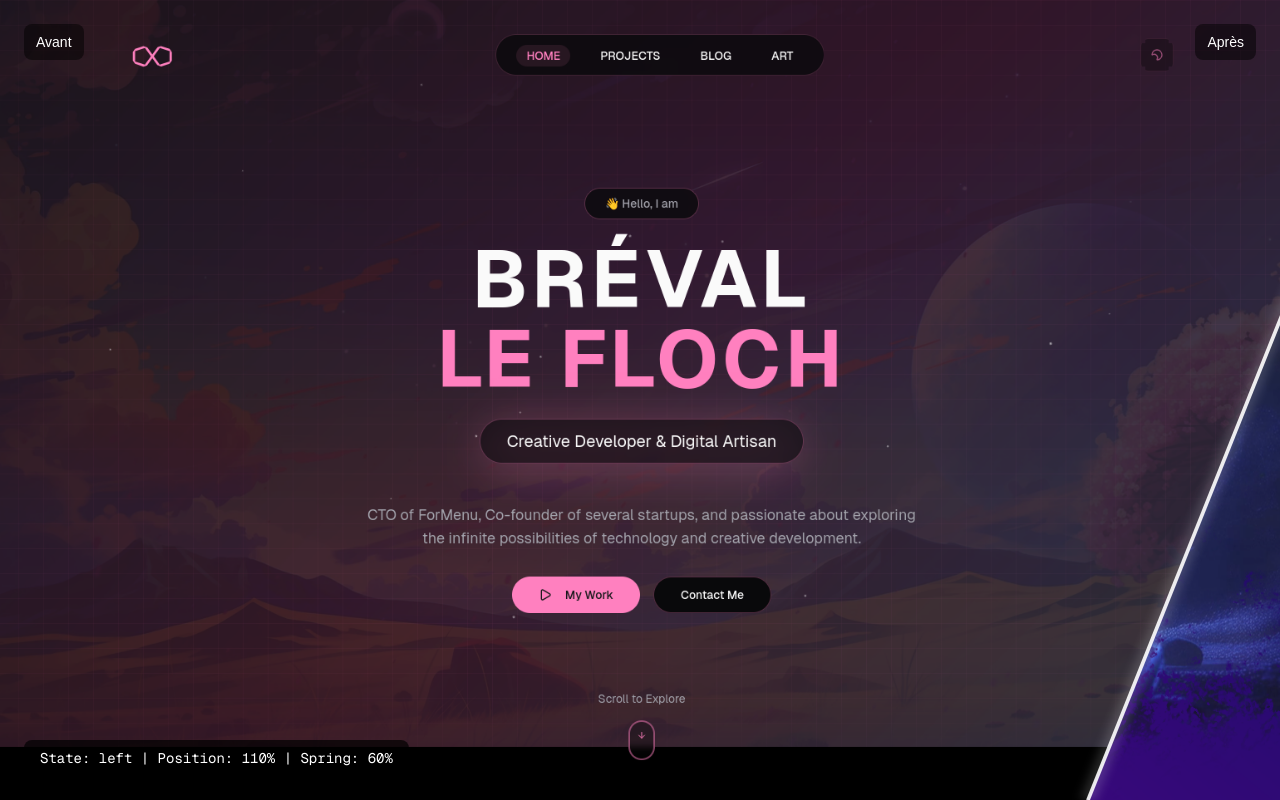
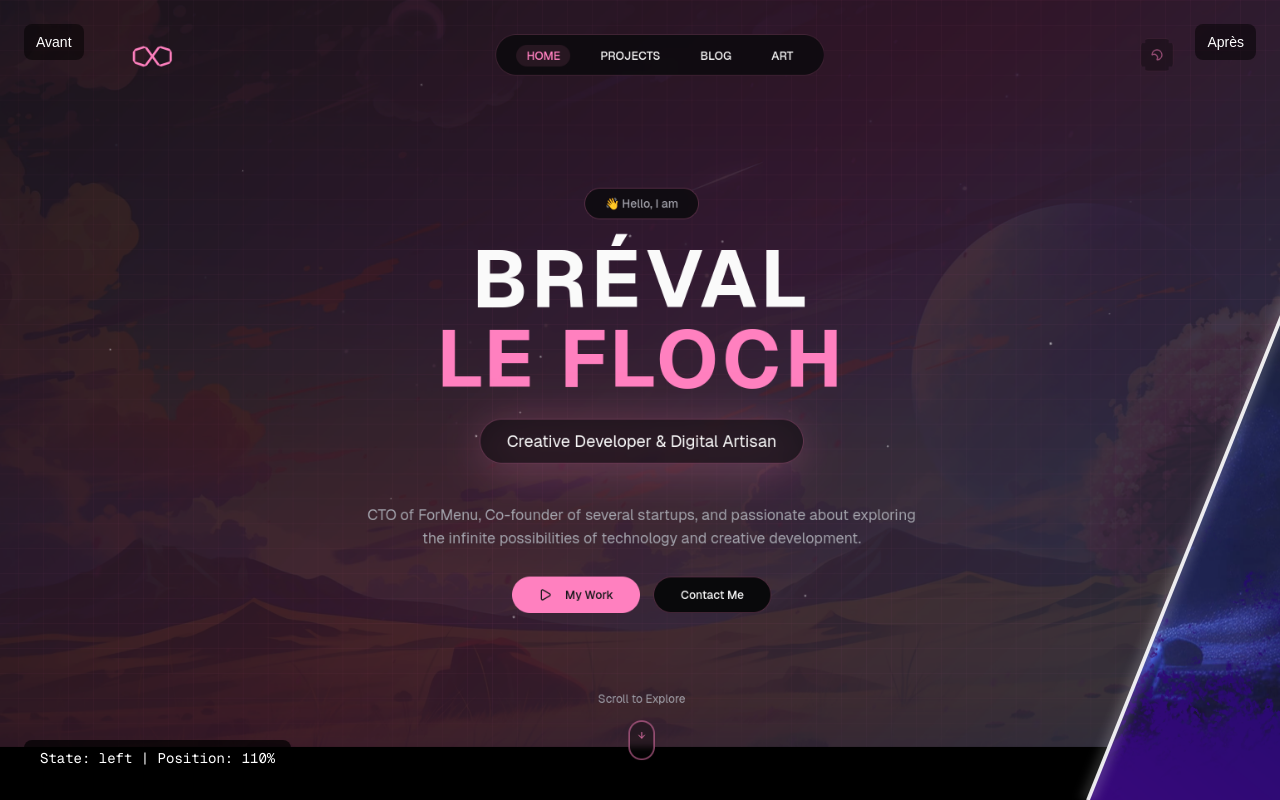
Before and after one commit to For-Hives/forhives-experiment, a Next.js app: page / in a window 1280 px wide. Built offline with nearby package versions, Linux system fonts and the light colour scheme.

Commit message:
fix: replace spring animation with motion-based animation for smooth transitions
Update the component to use Framer Motion's animate and transition properties directly, removing the previous useSpring hook for more consistent and flexible motion effects.

```diff
--- a/src/app/components/DiagonalSlider.tsx
+++ b/src/app/components/DiagonalSlider.tsx
@@ -23,14 +23,7 @@ export default function DiagonalSlider({
 	// Position states: 50% = center, 5% = show mostly right, 95% = show mostly left
 	const [position, setPosition] = useState(60)
 	const [hoverState, setHoverState] = useState<'center' | 'left' | 'right'>('center')
-	// Ultra organic spring for smooth transitions between states
-	const springDiagonal = useSpring(position, {
-		stiffness: 120,
-		damping: 20,
-		mass: 1.2,
-		restDelta: 0.001,
-		restSpeed: 0.001,
-	})
+	// Direct motion values for ultra-organic spring animation
 
 	// Simple hover system: left half vs right half
 	const handleMouseMove = (e: React.MouseEvent) => {
@@ -71,17 +64,25 @@ export default function DiagonalSlider({
 				<Image src={afterImage} alt={afterAlt} fill className="object-cover" unoptimized priority />
 			</div>
 
-			{/* Before Image with diagonal clip - direct position */}
-			<div
+			{/* Before Image with diagonal clip - motion animated */}
+			<motion.div
 				className="absolute inset-0"
-				style={{
+				animate={{
 					clipPath: `polygon(0% 0%, ${position}% 0%, ${Math.max(0, Math.min(100, position - 25))}% 100%, 0% 100%)`,
+				}}
+				transition={{
+					type: "spring",
+					stiffness: 120,
+					damping: 20,
+					mass: 1.2,
+					restDelta: 0.001,
+					restSpeed: 0.001,
 				}}
 			>
 				<Image src={beforeImage} alt={beforeAlt} fill className="object-cover" unoptimized priority />
-			</div>
+			</motion.div>
 
-			{/* Minimalist center border SVG - direct position */}
+			{/* Minimalist center border SVG - motion animated */}
 			<svg
 				className="pointer-events-none absolute inset-0 z-30"
 				width="100%"
@@ -90,25 +91,45 @@ export default function DiagonalSlider({
 				preserveAspectRatio="none"
 			>
 				{/* Main diagonal line */}
-				<line
-					x1={position}
+				<motion.line
+					animate={{
+						x1: position,
+						x2: Math.max(0, Math.min(100, position - 25)),
+					}}
 					y1={0}
-					x2={Math.max(0, Math.min(100, position - 25))}
 					y2={100}
 					stroke="white"
 					strokeWidth="0.3"
 					strokeOpacity="0.9"
+					transition={{
+						type: "spring",
+						stiffness: 120,
+						damping: 20,
+						mass: 1.2,
+						restDelta: 0.001,
+						restSpeed: 0.001,
+					}}
 				/>
 
 				{/* Subtle glow effect */}
-				<line
-					x1={position}
+				<motion.line
+					animate={{
+						x1: position,
+						x2: Math.max(0, Math.min(100, position - 25)),
+					}}
 					y1={0}
-					x2={Math.max(0, Math.min(100, position - 25))}
 					y2={100}
 					stroke="rgba(255,255,255,0.3)"
 					strokeWidth="0.6"
 					filter="blur(0.5px)"
+					transition={{
+						type: "spring",
+						stiffness: 120,
+						damping: 20,
+						mass: 1.2,
+						restDelta: 0.001,
+						restSpeed: 0.001,
+					}}
 				/>
 			</svg>
 
@@ -122,7 +143,7 @@ export default function DiagonalSlider({
 
 			{/* Debug indicator */}
 			<div className="pointer-events-none absolute bottom-6 left-6 z-60 rounded-lg bg-black/70 px-4 py-2 font-mono text-sm text-white">
-				State: {hoverState} | Position: {Math.round(position)}% | Spring: {Math.round(springDiagonal.get())}%
+				State: {hoverState} | Position: {Math.round(position)}%
 			</div>
 		</motion.div>
 	)
```
